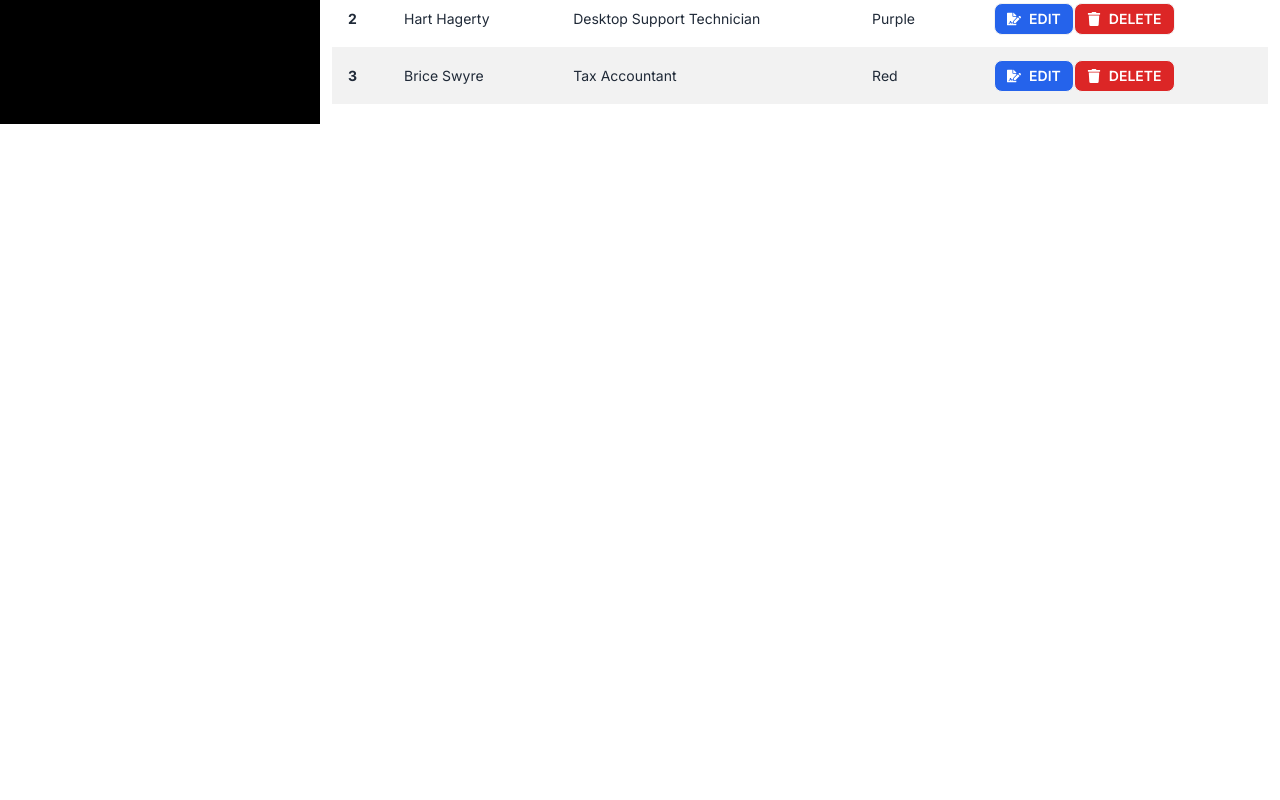
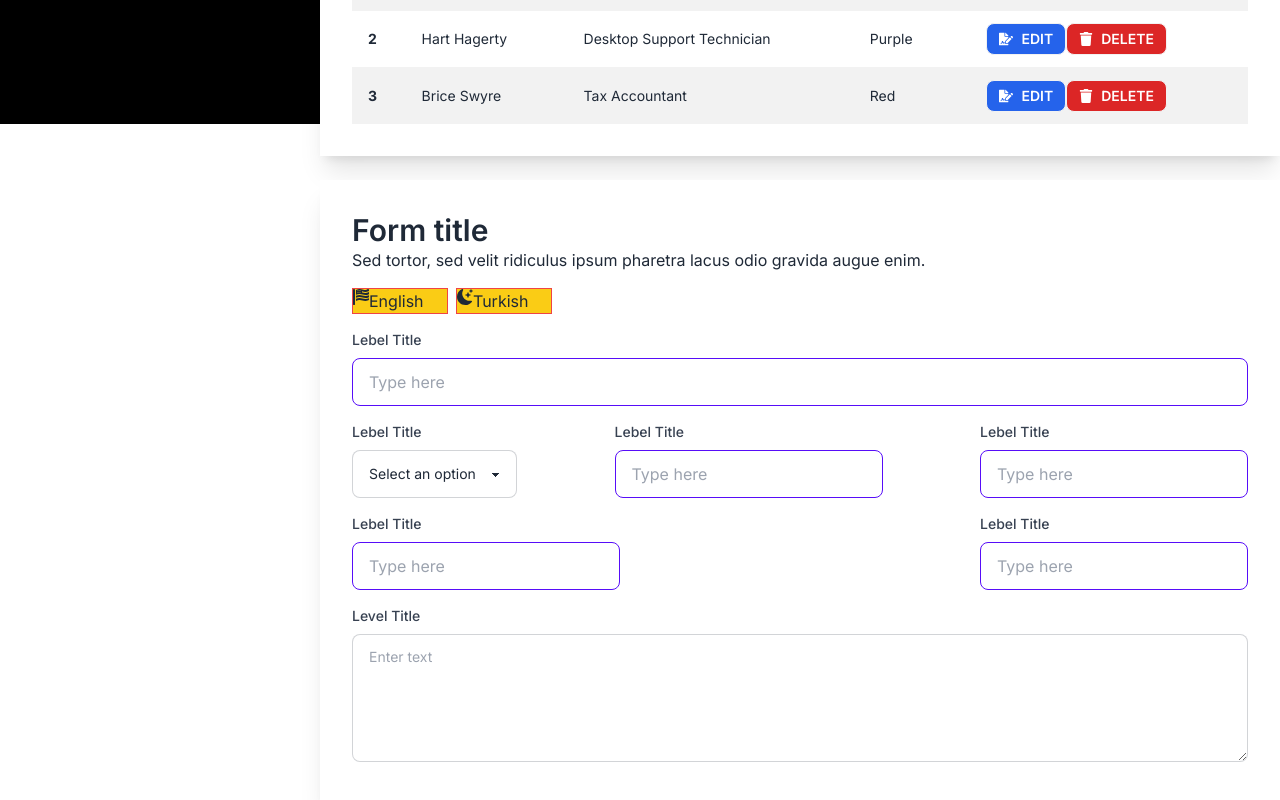
Before and after one commit to Shakilbhuyan/dashboard-job-task, a Next.js app: page / in a window 1280 px wide. Shown: the part 744-1544 px from the top of the page. Before the commit the page ends 868 px from the top, so only its background shows below. Built offline with nearby package versions, Linux system fonts and the light colour scheme.

Commit message:
first form complete

```diff
--- a/src/Components/dashboard/Dashboard.jsx
+++ b/src/Components/dashboard/Dashboard.jsx
@@ -3,6 +3,7 @@ import { FaBars } from "react-icons/fa";
 import DashboardNav from './dashboardNav/DashboardNav';
 import Card from './dashboardCard/Card';
 import Table from './dashboardTable/Table';
+import FirstForm from './forms/firstForm/FirstForm';
 
 const Dashboard = () => {
     return (
@@ -14,6 +15,7 @@ const Dashboard = () => {
                 <DashboardNav></DashboardNav>
                 <Card></Card>
                 <Table></Table>
+                <FirstForm></FirstForm>
             </div>
             <div className="drawer-side ">
                 <label htmlFor="my-drawer-2" className="drawer-overlay"></label>
--- a/src/Components/dashboard/dashboardTable/Table.jsx
+++ b/src/Components/dashboard/dashboardTable/Table.jsx
@@ -11,7 +11,7 @@ const Table = () => {
 
 
     return (
-        <div className='p-3'>
+        <div className='p-8 bg-white shadow-xl mb-6'>
             <h2 className='text-2xl font-semibold'>Form title</h2>
             <p>Sed tortor, sed velit ridiculus ipsum pharetra lacus odio gravida augue enim.</p>
             <p className='border border-red-400 p-2 bg-red-100 flex  gap-2 my-3'><FaExclamationCircle></FaExclamationCircle>Senectus malesuada suspendisse bibendum elit amet vitae.</p>
--- /dev/null
+++ b/src/Components/dashboard/forms/firstForm/FirstForm.jsx
@@ -0,0 +1,55 @@
+import React from 'react';
+import { FaFlagUsa } from 'react-icons/fa';
+import { BsFillMoonStarsFill} from "react-icons/bs";
+
+const FirstForm = () => {
+    return (
+        <div className='p-8 w-full bg-[#FFFFFF] shadow-xl'>
+            <h2 className='text-3xl font-semibold'>Form title</h2>
+            <p className='mb-4'>Sed tortor, sed velit ridiculus ipsum pharetra lacus odio gravida augue enim.</p>
+            <div className='flex gap-2 mb-4'>
+                <span className='flex w-24 border border-red-500 bg-yellow-400'><FaFlagUsa></FaFlagUsa>English</span>
+                <span className='flex w-24 border border-red-500 bg-yellow-400'><BsFillMoonStarsFill></BsFillMoonStarsFill>Turkish</span>
+            </div>
+            <div className='mb-4'>
+                <label htmlFor="wholeWidth" className="block text-sm font-medium text-gray-700 mb-2">Lebel Title</label>
+                <input type="text" placeholder="Type here" className="input input-bordered input-primary w-full " />
+            </div>
+            <div className='flex justify-between items-center mb-4'>
+                <div>
+                    <label htmlFor="dropdown" className="block mb-2 text-sm font-medium text-gray-700">Lebel Title</label>
+                    <select id="dropdown" name="dropdown" className="select select-bordered w-full">
+                        <option value="">Select an option</option>
+                        <option value="option1">Option 1</option>
+                        <option value="option2">Option 2</option>
+                        <option value="option3">Option 3</option>
+                    </select>
+                </div>
+                <div>
+                    <label htmlFor="wholeWidth" className="block text-sm mb-2 font-medium text-gray-700">Lebel Title</label>
+                    <input type="text" placeholder="Type here" className="input input-bordered input-primary w-full " />
+                </div>
+                <div>
+                    <label htmlFor="wholeWidth" className="block text-sm mb-2 font-medium text-gray-700">Lebel Title</label>
+                    <input type="text" placeholder="Type here" className="input input-bordered input-primary w-full " />
+                </div>
+            </div>
+            <div className='flex justify-between mb-4'>
+                <div>
+                    <label htmlFor="wholeWidth" className="block mb-2 text-sm font-medium text-gray-700">Lebel Title</label>
+                    <input type="text" placeholder="Type here" className="input input-bordered input-primary w-full" />
+                </div>
+                <div>
+                    <label htmlFor="wholeWidth" className="block mb-2 text-sm font-medium text-gray-700">Lebel Title</label>
+                    <input type="text" placeholder="Type here" className="input input-bordered input-primary w-full " />
+                </div>
+            </div>
+            <div>
+                <label htmlFor="textarea" className="block mb-2 text-sm font-medium text-gray-700">Level Title</label>
+                <textarea id="textarea" name="textarea" className="textarea textarea-bordered w-full h-32" placeholder="Enter text"></textarea>
+            </div>
+        </div>
+    );
+};
+
+export default FirstForm;
--- a/src/app/layout.js
+++ b/src/app/layout.js
@@ -12,7 +12,9 @@ export default function RootLayout({ children }) {
   return (
     <html lang="en">
       <body className={inter.className}>
+        <div className='max-w-screen-xl mx-auto'>
         {children}
+        </div>
         </body>
     </html>
   )
```
